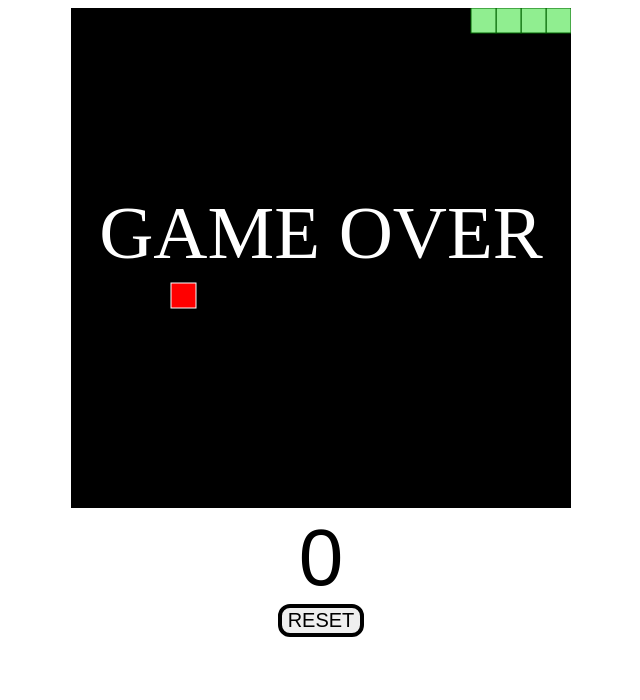
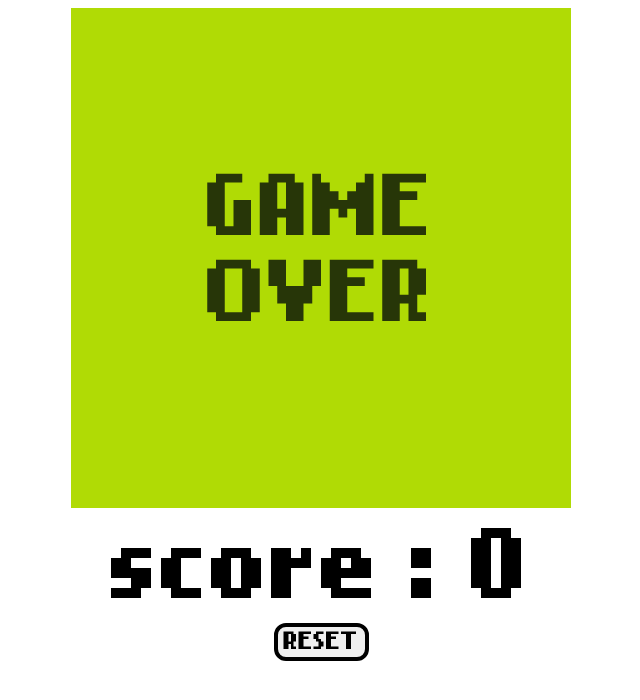
Before and after one commit to estebanstb/P_Bulles_Snake, a plain HTML site: page index.html in a window 1280 px wide. Shown: the whole page, without its empty margins (319-959 px from the left). Drawn offline with Linux system fonts and the light colour scheme.

Commit message:
Travail 21.11.2023

```diff
--- a/index.html
+++ b/index.html
@@ -3,7 +3,7 @@
 <head>
     <meta charset="UTF-8">
     <meta name="viewport" content="width=device-width, initial-scale=1.0">
-    <title>Snake</title>
+    <title>Snake - Esteban</title>
     <link rel="stylesheet" href="style.css">
 </head>
 <body>
--- a/main.js
+++ b/main.js
@@ -4,12 +4,14 @@ const scoreText = document.querySelector("#scoreText");
 const resetBtn = document.querySelector("#resetBtn");
 const gameWidth = gameBoard.width;
 const gameHeight = gameBoard.height;
-const boardBackground = "black";
-const snakeColor = "lightgreen";
-const snakeBorder = "darkgreen";
+const boardBackground = "#b0db05";
+const snakeColor = "#273608";
+const snakeBorder = "#b0db05";
 const foodColor = "red";
-const foodBorder = "white";
+const foodBorder = "#b0db05";
 const unitSize = 25;
+let foodNumber = 0;
+let gameNumber = 1;
 let running = false;
 let xVelocity = unitSize;
 let yVelocity = 0;
@@ -17,9 +19,9 @@ let foodX;
 let foodY;
 let score = 0;
 let snake = [
-    {x:unitSize * 4, y:0},
+    /*{x:unitSize * 4, y:0},
     {x:unitSize * 3, y:0},
-    {x:unitSize * 2, y:0},
+    {x:unitSize * 2, y:0},*/// Snake qui commence direct à 5 blocks
     {x:unitSize, y:0},
     {x:0, y:0}
 ];
@@ -31,12 +33,13 @@ gameStart();
 
 function gameStart(){
     running = true;
-    scoreText.textContent = score;
+    scoreText.textContent = "score : " + score;
     createFood();
     drawFood();
     nextTick();
 };
 function nextTick(){
+
     if(running){
         setTimeout(()=>{
             clearBoard();
@@ -57,14 +60,17 @@ function clearBoard(){
     ctx.fillRect(0, 0, gameWidth, gameHeight)
 };
 function createFood(){
+    foodNumber+=1;
     function randomFood(min, max){
         const randNum = Math.round((Math.random() * (max - min) + min) / unitSize) * unitSize;
         return randNum;
     }
     foodX = randomFood (0, gameWidth - unitSize);
     foodY = randomFood (0, gameWidth - unitSize);
-    console.log("foodX = " + foodX)
-    console.log("foodY = " + foodY)
+    console.log("Partie " + gameNumber +
+    " : Fruit " + foodNumber +
+    " = X : " + foodX + " | Y : " + foodY); // Log des positions des fruits
+
 };
 function drawFood(){
     ctx.fillStyle = foodColor; // Attribuer la couleur de fond de la pomme
@@ -79,8 +85,8 @@ function moveSnake(){
     snake.unshift(head)
     // Si la pomme est mangée
     if(snake[0].x == foodX && snake[0].y == foodY){
-        score+=1;
-        scoreText.textContent = score;
+        score +=1;
+        scoreText.textContent = "score : " + score;
         createFood(); // Une fois qu'une pomme est mangée en faire apparaitre une autre
     }
     else{
@@ -148,22 +154,26 @@ function checkGameOver(){
     }
 };
 function displayGameOver(){
-    ctx.font = "75px MV Terasong";
-    ctx.fillStyle = "white";
+    clearBoard();
+    ctx.font = "70px 'NokiaFont', sans-serif";
+    ctx.fillStyle = "#273608";
     ctx.textAlign = "center";
-    ctx.fillText("GAME OVER", gameWidth / 2, gameHeight / 2);
-    running = false;
+    ctx.fillText("GAME", gameWidth / 2, gameHeight / 2.2);
+    ctx.fillText("OVER", gameWidth / 2, gameHeight / 1.6);
+    running = false; // Arrêt du jeu
 };
 function resetGame(){
+    gameNumber +=1;
     score = 0;
+    foodNumber = 0;
     xVelocity = unitSize;
     yVelocity = 0;
 
         snake = [
-        {x:unitSize * 4, y:0},
+        /*{x:unitSize * 4, y:0},
         {x:unitSize * 3, y:0},
         {x:unitSize * 2, y:0},
-        {x:unitSize, y:0},
+        {x:unitSize, y:0},*/ // Snake qui commence direct à 5 blocks
         {x:0, y:0}
     ];
     gameStart();
--- a/style.css
+++ b/style.css
@@ -1,19 +1,35 @@
+@font-face {
+    font-family: 'Terasong';
+    src: url(font/Terasong.ttf) format('truetype');
+}
+
+@font-face {
+    font-family: 'NokiaFont';
+    src: url(font/nokiaFont.ttf) format('truetype');
+}
+
+body{
+    font-family: 'NokiaFont', sans-serif;
+}
+
 #gameContainer{
     text-align: center;
+    border-radius: 5%;
+    border-color: black;
 }
 
 #gameBoard{
     /*border: 3px solid;*/
-    background-color: black;
+    background-color: #b0db05;
 }
 
 #scoreText{
-    font-family: Arial, Helvetica, sans-serif;
+    font-family: 'NokiaFont', sans-serif;
     font-size: 80px;
 }
 
 #resetBtn{
-    font-family: Arial, Helvetica, sans-serif;
+    font-family: 'NokiaFont', sans-serif;
     font-size: 20px;
     width: 100;
     height: 50;
```
Also changed, not shown: font/Terasong.ttf (added), font/nokiaFont.ttf (added), images/pixelApple.png (added).
